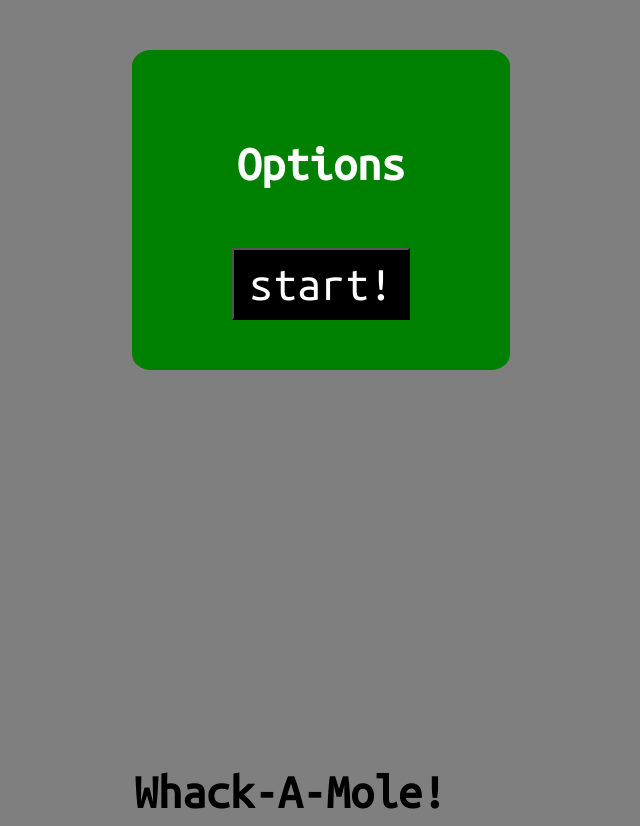
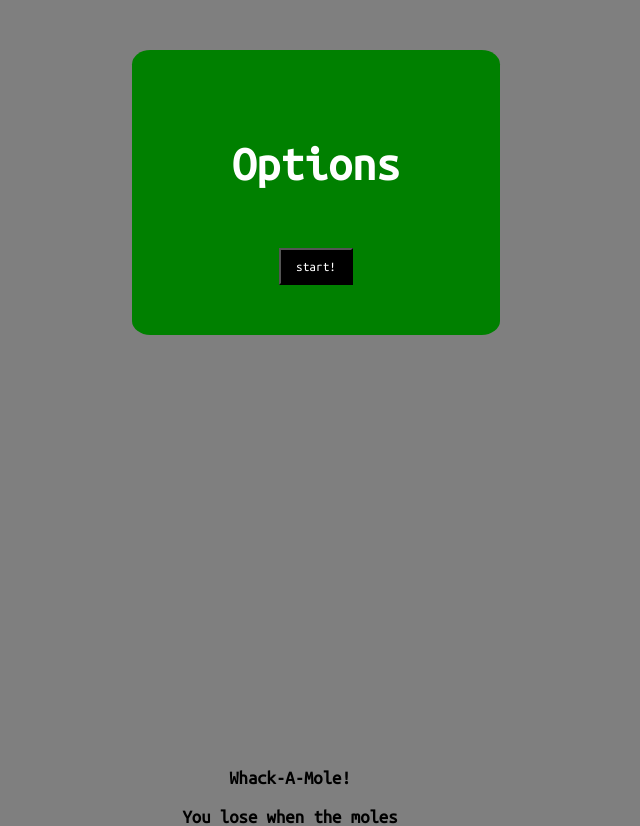
Before and after one commit to zgulde/zgulde.com, a plain HTML site: page whackamole.html in a window 1280 px wide. Shown: the top 826 px of the page, without its empty margins (118-758 px from the left). Drawn offline with nearby package versions, Linux system fonts and the light colour scheme.

Commit message:
fixed the font size issue for real

```diff
--- a/css/whackamole.css
+++ b/css/whackamole.css
@@ -52,6 +52,11 @@
 
 #options-area *{
 	font-family: 'Ubuntu Mono', monospace;
+}
+
+h2,
+label,
+select{
 	font-size: 3em;
 }
 
@@ -63,7 +68,6 @@
 }
 
 #game-display h3{
-	font-size: 3em;
 	margin: 10px 0;
 }
 
--- a/js/whackamole.js
+++ b/js/whackamole.js
@@ -293,6 +293,5 @@ $(document).ready(function(){
 	$('#options-area h2').click(function(){
 		$(this).next().slideToggle();
 	});
-	$('label').css('font-size',$('h2').css('font-size'));
 
 });
```
